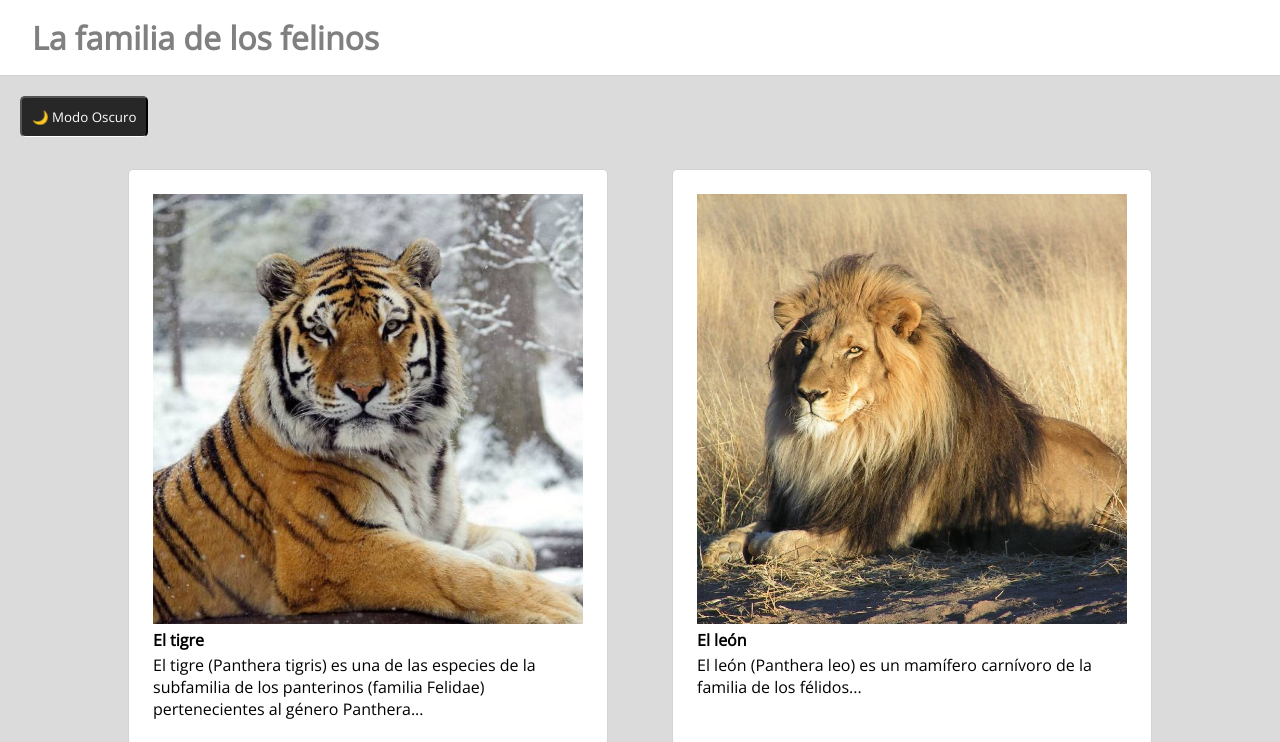
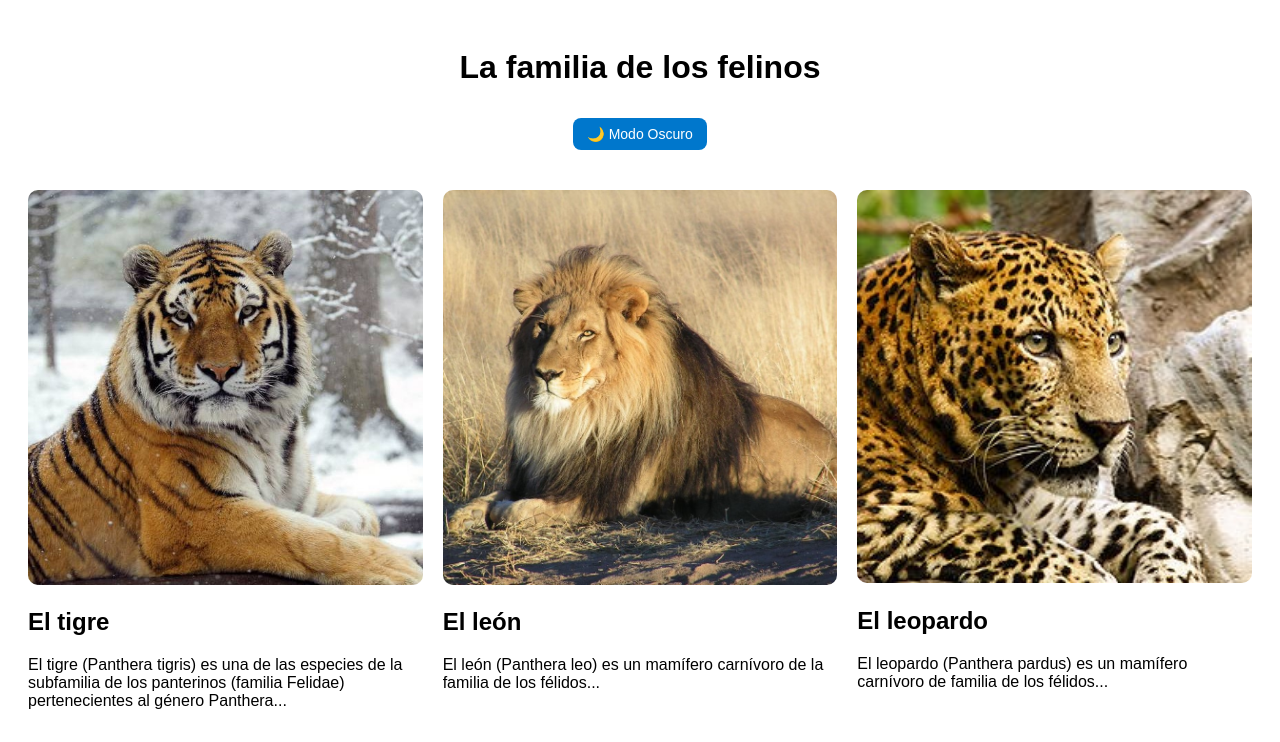
Before and after one commit to GinoGrosso/Actividad23, a plain HTML site: page index.html in a window 1280 px wide. Shown: the top 742 px of the page. Drawn offline with nearby package versions, Linux system fonts and the light colour scheme.

Commit message:
Modificando styles.css

```diff
--- a/styles.css
+++ b/styles.css
@@ -1,101 +1,47 @@
-@import url('https://fonts.googleapis.com/css2?family=Open+Sans:wght@300;400&display=swap');
-* {
-    margin: 0;
-    padding: 0;
-    font-family: 'Open Sans', sans-serif;
+/* 🌞 Modo claro por defecto */
+body {
+    background-color: #ffffff;
+    color: #000000;
+    font-family: Arial, sans-serif;
+    transition: background 0.3s, color 0.3s;
 }
 
-body {
-    background-color: rgb(219, 219, 219);
-}
-
-h1 {
-    padding: .5em 1em;
-    background-color: white;
-    border-bottom: 1px solid lightgrey;
-    color: grey;
+.Titulo {
+    text-align: center;
+    padding: 20px;
 }
 
 .Boton {
-    color: white;
-    background-color: rgb(39, 39, 39);
-    border-bottom: 1.5px solid;
-    padding: 10px;
-    border-radius: 5px;
-    margin: 20px;
-    display: flex;
-    align-items: center;
-    justify-content: center;
+    margin-top: 10px;
+    padding: 8px 14px;
+    cursor: pointer;
+    border-radius: 8px;
+    border: none;
+    background: #0077cc;
+    color: #fff;
+    font-size: 14px;
+}
+
+/* 🌙 Modo oscuro */
+body.dark {
+    background-color: #121212;
+    color: #f5f5f5;
+}
+
+body.dark .Boton {
+    background: #f5f5f5;
+    color: #121212;
 }
 
 .contenedor {
-    display: flex;
-    flex-wrap: wrap;
-    justify-content: space-between;
-    width: 80%;
-    margin: 2em 10%;
-}
-
-.item {
-    width: 30em;
-    background-color: white;
-    box-sizing: border-box;
-    padding: 1.5em;
-    margin-bottom: 1em;
-    border-radius: 5px;
-    border: 1px solid lightgray;
+    display: grid;
+    grid-template-columns: repeat(auto-fill, minmax(300px, 1fr));
+    gap: 20px;
+    padding: 20px;
 }
 
 .item img {
     width: 100%;
+    height: auto;
+    border-radius: 10px;
 }
-
-.item h2 {
-    font-size: 1em;
-    margin-bottom: .2em;
-}
-
-.button {
-    width: 100%;
-    padding: 10px;
-    background-color: rgb(206, 30, 30);
-    color: white;
-    border: none;
-    border-radius: 5px;
-    cursor: pointer;
-}
-
-
-/* estilos para tema oscuro ---------------------------------------------------------------------------------------------- */
-
-
-/* los suigientes estilos son los que usaremos para aplicar el modo oscuro, ustedes deberán modificar los selectores para
-poder resolver el ejercicio */
-
-
-/*
-
-el color de fondo
-{
-  background-color: rgb(39, 39, 39);
-}
-
-las modificaciones al titulo 'la familia de los felinos
-{
-  background-color: rgb(19, 19, 19);
-  color: rgb(170, 170, 170);
-  border-color: black;
-}
-
-
-las modificaciones a los items
-{
-  background-color: rgb(19, 19, 19);
-  border-color: black;
-}
-
-las modificaciones a los textos de los items y los titulos de ellos
-{
-  color: rgb(230, 230, 230);
-}
-*/
```
